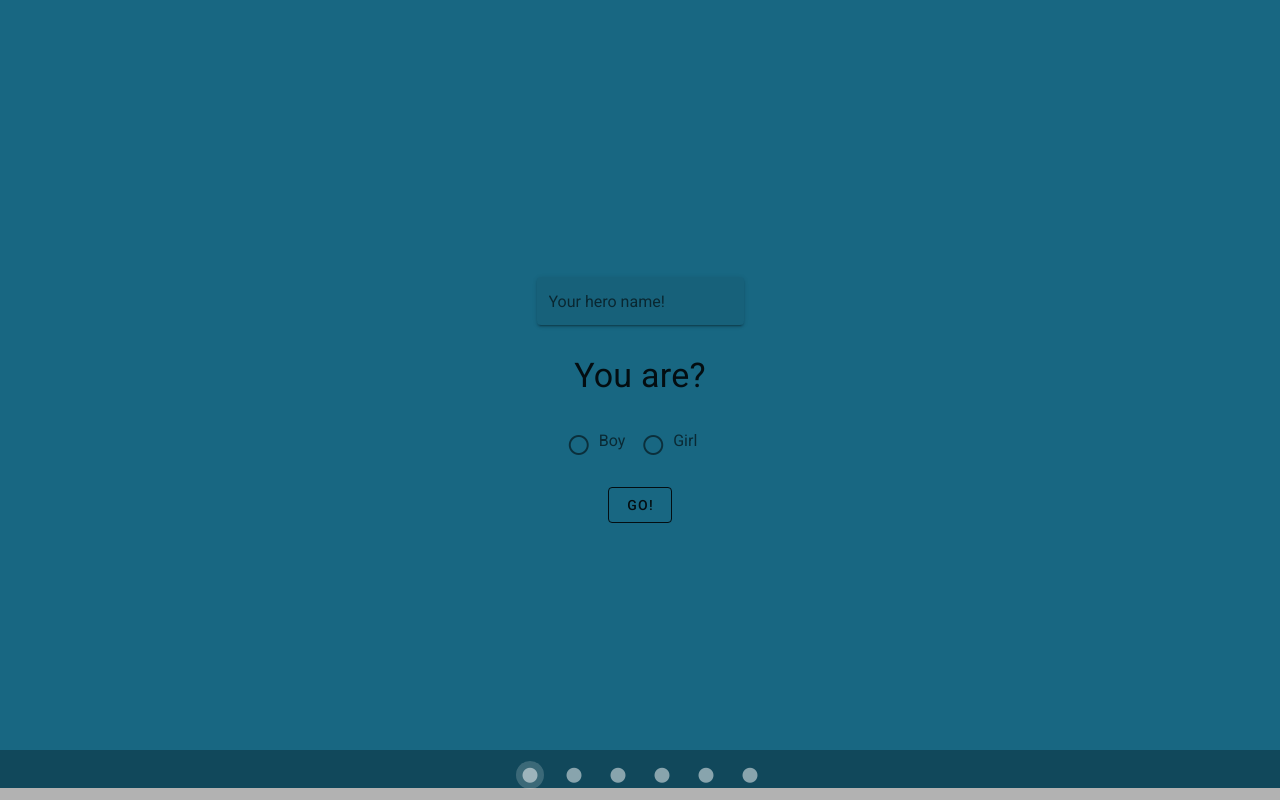
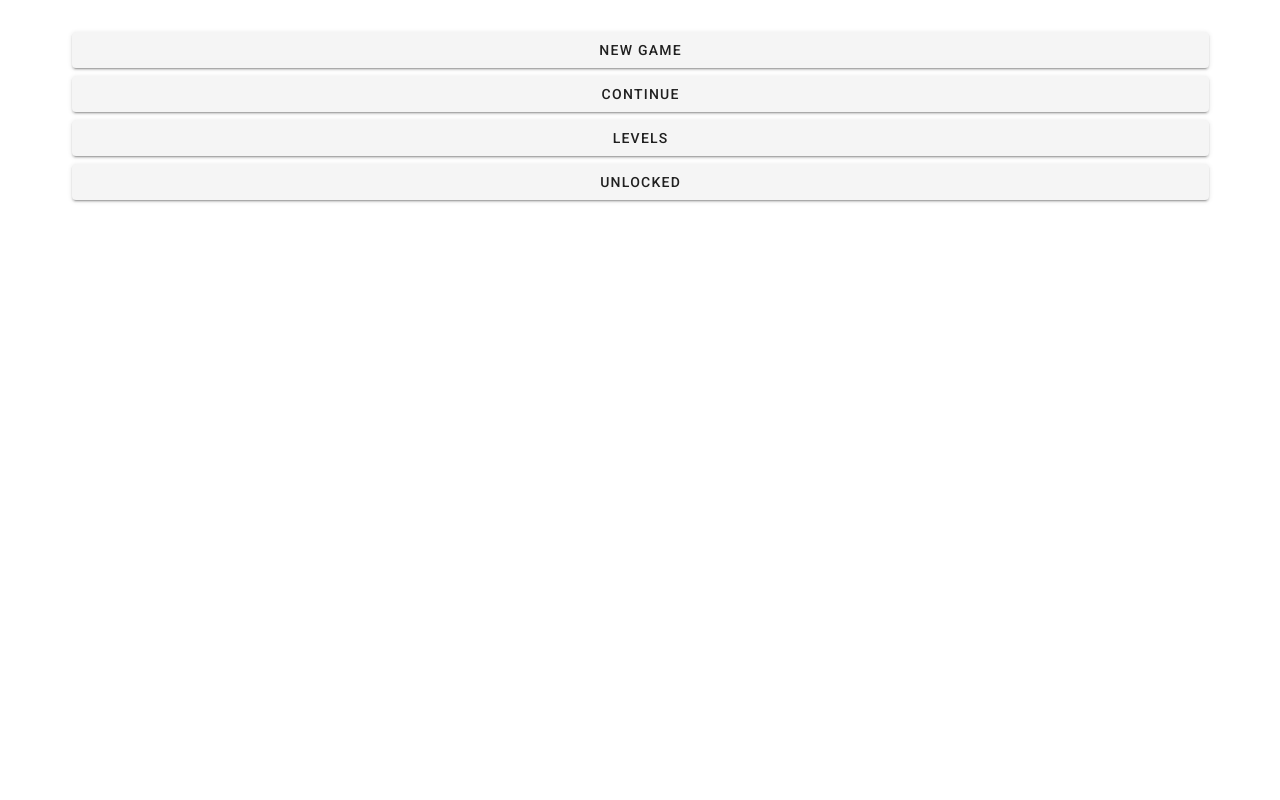
Before and after one commit to pouyapanahandeh/varian, a Vue app: page /#/ in a window 1280 px wide. Built offline with nearby package versions, Linux system fonts and the light colour scheme; a web font is replaced by a local one.

Commit message:
Add more levels, small routing changes

```diff
--- a/src/assets/levels.json
+++ b/src/assets/levels.json
@@ -86,5 +86,59 @@
       "machine",
       "flash"
     ]
+  },
+  {
+    "level": "1",
+    "realm": "3",
+    "type": "word",
+    "slides": [
+      {
+        "color": "green",
+        "text": "The mission peter in is called radiotherapy, so what is radiotherapy? \n It is an invisible medicine that attacks the tumor and make it disappear. \n The space machine peter using to kill the tumor called radiotherapy machine. This machine will use controlled doses of invisible, high energy beams to target the tumor and destroy it."
+      },
+      {
+        "color": "blue",
+        "text": "Peter need to get on the machine and stay calm without moving in order to succeed his mission. \n Peter has to come each day for 25 days to complete his challenges and do the treatment in order to complete the mission."
+      },
+      {
+        "color": "blue",
+        "text": "Good News! Doctor Varian is working a new kind of space machine which is called Flash Therapy employs a much higher dose of radiation, but only for milliseconds, and in 1-3 sessions."
+      },
+      {
+        "color": "blue",
+        "text": "Is the radiotherapy painful? \n No it is not, it is painless process. \n How long it takes? \n It take few minutes."
+      }
+    ],
+    "wordlist": [
+      "machine",
+      "flash"
+    ]
+  },
+  {
+    "level": "2",
+    "realm": "3",
+    "type": "letter",
+    "slides": [
+      {
+        "color": "green",
+        "text": "The mission peter in is called radiotherapy, so what is radiotherapy? \n It is an invisible medicine that attacks the tumor and make it disappear. \n The space machine peter using to kill the tumor called radiotherapy machine. This machine will use controlled doses of invisible, high energy beams to target the tumor and destroy it."
+      },
+      {
+        "color": "blue",
+        "text": "Peter need to get on the machine and stay calm without moving in order to succeed his mission. \n Peter has to come each day for 25 days to complete his challenges and do the treatment in order to complete the mission."
+      },
+      {
+        "color": "blue",
+        "text": "Good News! Doctor Varian is working a new kind of space machine which is called Flash Therapy employs a much higher dose of radiation, but only for milliseconds, and in 1-3 sessions."
+      },
+      {
+        "color": "blue",
+        "text": "Is the radiotherapy painful? \n No it is not, it is painless process. \n How long it takes? \n It take few minutes."
+      }
+    ],
+    "wordlist": [
+      "machine",
+      "flash"
+    ]
   }
 ]
--- a/src/components/CarouselIndex.vue
+++ b/src/components/CarouselIndex.vue
@@ -25,10 +25,11 @@
             {{message.text}}
             <img v-if="message.image" :src="`/img/${message.image}`" alt="ImageView" height="600px">
             <div v-if="i === 0">
+              <p>Your name!</p>
               <v-text-field v-model="playerName" label="Your hero name!" solo-inverted
                             class="mt-6 ml-4 mr-4 text--white"></v-text-field>
 
-              <p>You are?</p>
+              <p>You are a...</p>
               <div class="d-flex justify-content-center">
                 <v-radio-group v-model="playerGender" row>
                   <v-radio label="Boy" value="boy"></v-radio>
@@ -92,7 +93,7 @@ export default {
 			if (this.currentSlide > 0 && this.currentSlide < this.messages.length - 1) {
 				this.currentSlide++;
 			} else if (this.currentSlide === this.messages.length - 1) {
-				this.$router.push({ name: 'menu' });
+				this.$router.push({ path: '/slides/realm/1/level/1' });
 			}
 		},
 		setPlayer: function () {
--- a/src/components/CarouselLevel.vue
+++ b/src/components/CarouselLevel.vue
@@ -21,7 +21,7 @@
             justify="center"
         >
           <div class="text-center slide-font-size pa-4 cloud">
-            <img v-if="slide.image" :src="`/img/${slide.image}`" alt="ImageView" width="100%">
+            <img v-if="slide.image" :src="`/img/${slide.image}`" alt="ImageView" width="80%">
             <div class="break">{{slide.text}}</div>
             <div v-if="slides.length - 1 === i">
               <v-btn class="pr-8 pl-8 mt-6" :to="`/realm/${$route.params.realm_id}/level/${$route.params.level_id}`" outlined>Start Level!</v-btn>
--- a/src/components/LetterGame.vue
+++ b/src/components/LetterGame.vue
@@ -10,12 +10,12 @@
       </ul>
     </div>
     <form class="guessForm">
-      <label>
+      <label v-if="!isGameOver">
         <input type="text" v-model="inputLetter" class="guessLetter" maxlength="1" placeholder="Enter a letter . . ."
                :class="{disabled: isGameOver}"/>
       </label>
       <button v-if="!isGameOver" @click.prevent="makeGuess" type="submit" class="guessButton">Guess</button>
-      <button v-else :to="{name: 'levels'}" class="guessButton">Next Game!</button>
+      <a v-else @click.prevent="$router.push({name: 'levels'})" class="guessButton d-block">Next Game!</a>
     </form>
     <div class="wrong">
       <ul class="wrongLetters">
--- a/src/router/index.js
+++ b/src/router/index.js
@@ -10,12 +10,12 @@ Vue.use(VueRouter);
 
 const routes = [
   {
-    path: '/',
+    path: '/index',
     name: 'index',
     component: IndexPage
   },
   {
-    path: '/menu',
+    path: '/',
     name: 'menu',
     component: Menu
   },
@@ -31,10 +31,6 @@ const routes = [
     path: '/levels',
     name: 'levels',
     component: Levels
-  },
-  {
-    path: '*',
-    redirect: '/menu'
   }
 ];
 
--- a/src/views/Levels.vue
+++ b/src/views/Levels.vue
@@ -1,18 +1,22 @@
 <template>
-  <div>
+  <div class="h-100">
     <div class="display-3 w-100 text-center bg-primary pt-3 pb-3 text-light">Levels</div>
     <div class="bg-success text-light p-4 d-flex flex-row justify-content-around">
       <p class="mb-0">Your rank: {{ getRank }}</p>
       <p class="mb-0">Your score: {{ getScore }}</p>
     </div>
-    <div v-for="(realm, i) in groupedLevels" class="realm" :class="[+i === 1 ? 'beginner' : 'advanced']">
-      <div class="display-1 w-100 text-center bg-white transp">Realm #{{i}}</div>
+    <div class="d-flex flex-column justify-content-between">
+      <div v-for="(realm, i) in groupedLevels" class="realm" :class="[+i === 1 ? 'beginner' : 'advanced']">
+        <div class="display-1 w-100 text-center bg-white transp">Realm #{{i}}</div>
 
-      <div class="d-flex flex-row flex-wrap">
-        <div v-for="level in realm" class="p-4">
-          <v-btn :to="`/slides/realm/${level.realm}/level/${level.level}`">{{level.level}}</v-btn>
+        <div class="d-flex flex-row flex-wrap">
+          <div v-for="level in realm" class="p-4">
+            <v-btn :to="`/slides/realm/${level.realm}/level/${level.level}`">{{level.level}}</v-btn>
+          </div>
+          <div class="p-4">
+            <v-btn class="custom-shadow">{{realm.length + 1}}</v-btn>
+          </div>
         </div>
-        <div class="p-4 custom-shadow">{{realm.length}}</div>
       </div>
     </div>
   </div>
@@ -68,4 +72,8 @@ export default {
       background-size: 100% 100%;
     }
   }
+
+  .custom-shadow {
+    box-shadow: cyan 0 0 30px 15px;
+  }
 </style>
--- a/src/views/Menu.vue
+++ b/src/views/Menu.vue
@@ -7,7 +7,8 @@
       </v-row>
       <v-row justify="center">
         <v-col class="text-center display-2">
-          <v-btn class="my-2" to="/" block>New Game</v-btn>
+          <v-btn class="my-2" to="/index" block>New game</v-btn>
+          <v-btn class="my-2" to="/slides/realm/2/level/1" block>Continue</v-btn>
           <v-btn class="my-2" :to="{name: 'levels'}" block>Levels</v-btn>
           <v-btn class="my-2" block>Unlocked</v-btn>
         </v-col>
```
